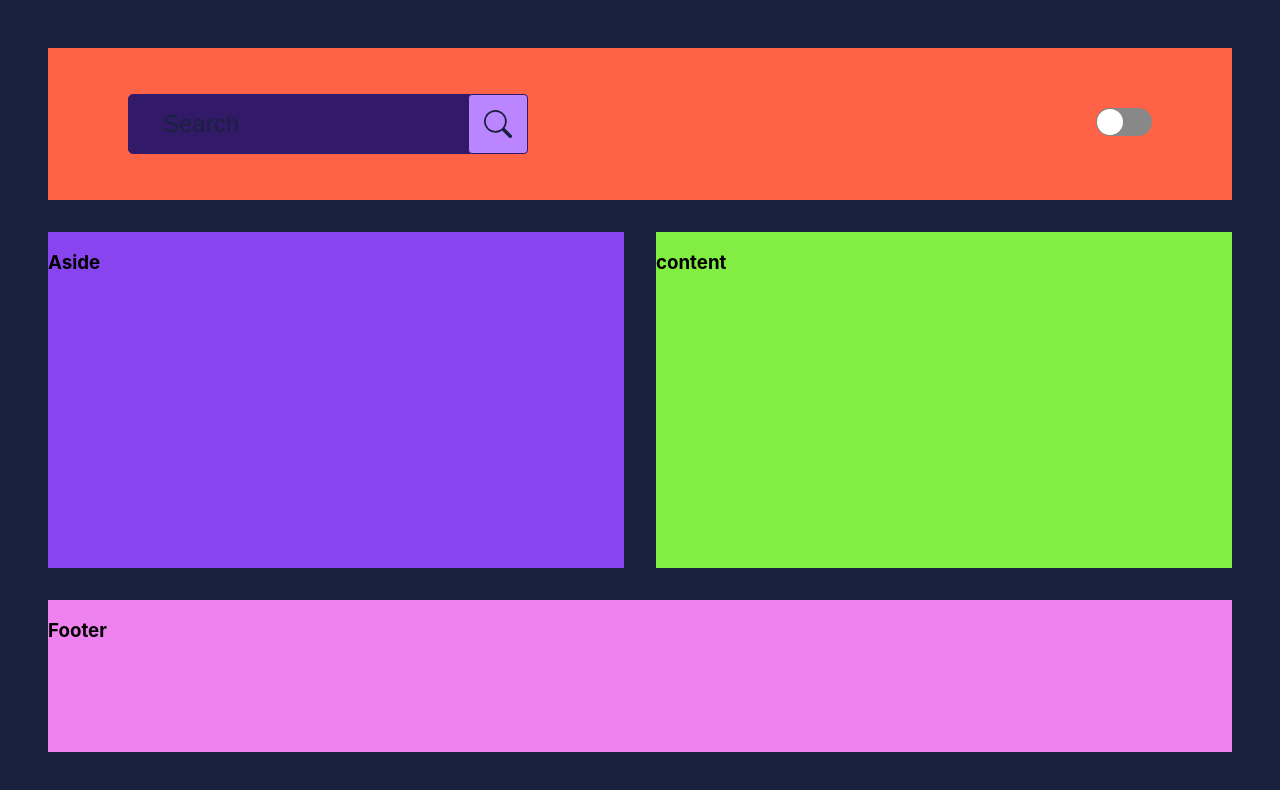
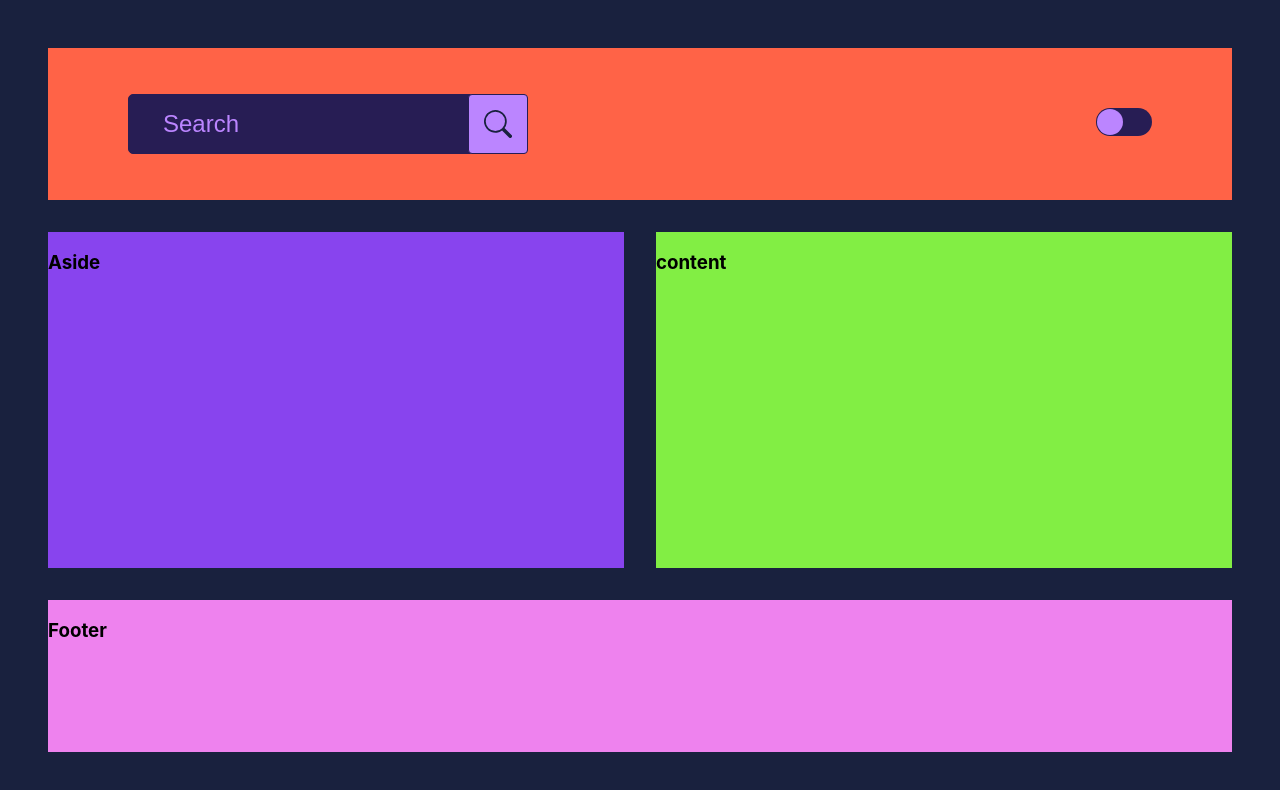
Before and after one commit to carlossroliveira/Find-time-in-your-country, a React (Create React App) app: page / in a window 1280 px wide. Shown: the top 790 px of the page. Built offline with nearby package versions, Linux system fonts and the light colour scheme; a web font is replaced by a local one.

Commit message:
Adjustments made

```diff
--- a/src/Context/themes/types.ts
+++ b/src/Context/themes/types.ts
@@ -22,6 +22,10 @@ export interface ITheme {
     tertiary: string;
     quaternary: string;
   };
+  fontDefault: {
+    primary: string;
+    secondary: string;
+  };
   boxShadow: {
     primary: string;
   };
--- a/src/components/Search/searchStyles.tsx
+++ b/src/components/Search/searchStyles.tsx
@@ -7,8 +7,8 @@ export const ContainerSC = styled.section`
 export const InputSC = styled.input`
   outline: none;
   border-radius: 5px;
-  background-color: ${({ theme }) => theme.color_background.secondary};
-  border: 1px solid ${({ theme }) => theme.color_background.secondary};
+  background-color: ${({ theme }) => theme.color_background.quaternary};
+  border: 1px solid ${({ theme }) => theme.color_background.quaternary};
 
   width: 400px;
   height: 60px;
@@ -16,16 +16,16 @@ export const InputSC = styled.input`
   text-indent: 2rem;
   font-size: 1.5rem;
 
-  color: ${({ theme }) => theme.color_background.primary};
+  color: ${({ theme }) => theme.fontDefault.secondary};
 
   ::-webkit-input-placeholder {
-    color: ${({ theme }) => theme.color_background.primary};
+    color: ${({ theme }) => theme.fontDefault.secondary};
   }
   ::-moz-placeholder {
-    color: ${({ theme }) => theme.color_background.primary};
+    color: ${({ theme }) => theme.fontDefault.secondary};
   }
   :-ms-input-placeholder {
-    color: ${({ theme }) => theme.color_background.primary};
+    color: ${({ theme }) => theme.fontDefault.secondary};
   }
 
   transition: filter 0.2s;
@@ -36,10 +36,10 @@ export const InputSC = styled.input`
 `;
 export const BsSearchSC = styled(BsSearch)`
   position: absolute;
+  border-radius: 4px;
   color: ${({ theme }) => theme.color_background.primary};
   background-color: ${({ theme }) => theme.color_background.tertiary};
-  border: 1px solid ${({ theme }) => theme.color_background.secondary};
-  border-radius: 4px;
+  border: 1px solid ${({ theme }) => theme.color_background.quaternary};
 
   cursor: pointer;
   right: 0;
--- a/src/components/SwitchComponent/SwitchComponentStyles.tsx
+++ b/src/components/SwitchComponent/SwitchComponentStyles.tsx
@@ -5,9 +5,9 @@ export const ContainerSC = styled.section``;
 
 export const Toggle = styled(Switch).attrs<ReactSwitchProps>(({ theme }) => ({
   onColor: theme.color_background.tertiary,
-  /*   offColor: theme.color_background.primary,
-  onHandleColor: theme.color_background.secondary,
-  offHandleColor: theme.color_background.tertiary, */
+  offColor: theme.color_background.quaternary,
+  onHandleColor: theme.color_background.primary,
+  offHandleColor: theme.color_background.tertiary,
 }))<ReactSwitchProps>``;
 
 export const ParagraphSC = styled.p`
--- a/src/styles/styled.d.ts
+++ b/src/styles/styled.d.ts
@@ -13,7 +13,10 @@ declare module 'styled-components' {
       tertiary: string;
       quaternary: string;
     };
-
+    fontDefault: {
+      primary: string;
+      secondary: string;
+    };
     boxShadow: {
       primary: string;
     };
--- a/src/styles/themes/dark.ts
+++ b/src/styles/themes/dark.ts
@@ -6,9 +6,13 @@ export default {
   },
   color_background: {
     primary: '#19213E',
-    secondary: '#331A69',
+    secondary: '#F1E1FF',
     tertiary: '#BB85FF',
-    quaternary: '#FFFFFF',
+    quaternary: '#271D54',
+  },
+  fontDefault: {
+    primary: '#F1E1FF',
+    secondary: '#BB85FF',
   },
   boxShadow: {
     primary:
--- a/src/styles/themes/light.ts
+++ b/src/styles/themes/light.ts
@@ -6,9 +6,13 @@ export default {
   },
   color_background: {
     primary: '#FFFFFF',
-    secondary: '#F1E1FF',
+    secondary: '#858383',
     tertiary: '#6D0BEB',
-    quaternary: '#858383',
+    quaternary: '#F1E0FE',
+  },
+  fontDefault: {
+    primary: '#858383',
+    secondary: '#6D0BEB',
   },
   boxShadow: {
     primary:
```
